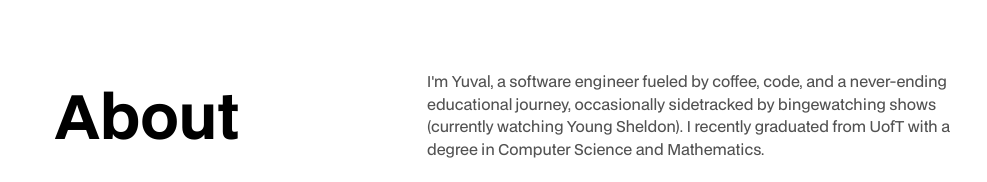
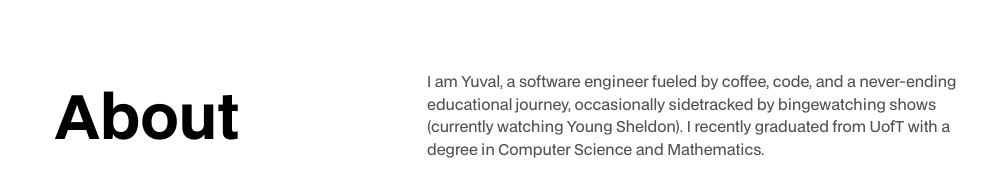
Before and after one commit to yuvalkamani/portfolio, a Next.js app: page / in a window 1280 px wide. Shown: the part 770-952 px from the top of the page, without its empty margins (213-1200 px from the left). Built offline with nearby package versions, Linux system fonts and the light colour scheme.

Commit message:
small change for deployment

```diff
--- a/app/(pages)/_components/about.tsx
+++ b/app/(pages)/_components/about.tsx
@@ -35,7 +35,7 @@ const About = () => {
       </div>
       <div className="sm:w-1/2 text-left sm:pr-5">
         <div className="text-[15px] text-neutral-600 dark:text-neutral-300">
-          I'm Yuval, a software engineer fueled by coffee, code, and a
+          I am Yuval, a software engineer fueled by coffee, code, and a
           never-ending educational journey, occasionally sidetracked by
           bingewatching shows (currently watching Young Sheldon). I recently
           graduated from UofT with a degree in Computer Science and Mathematics.
```
